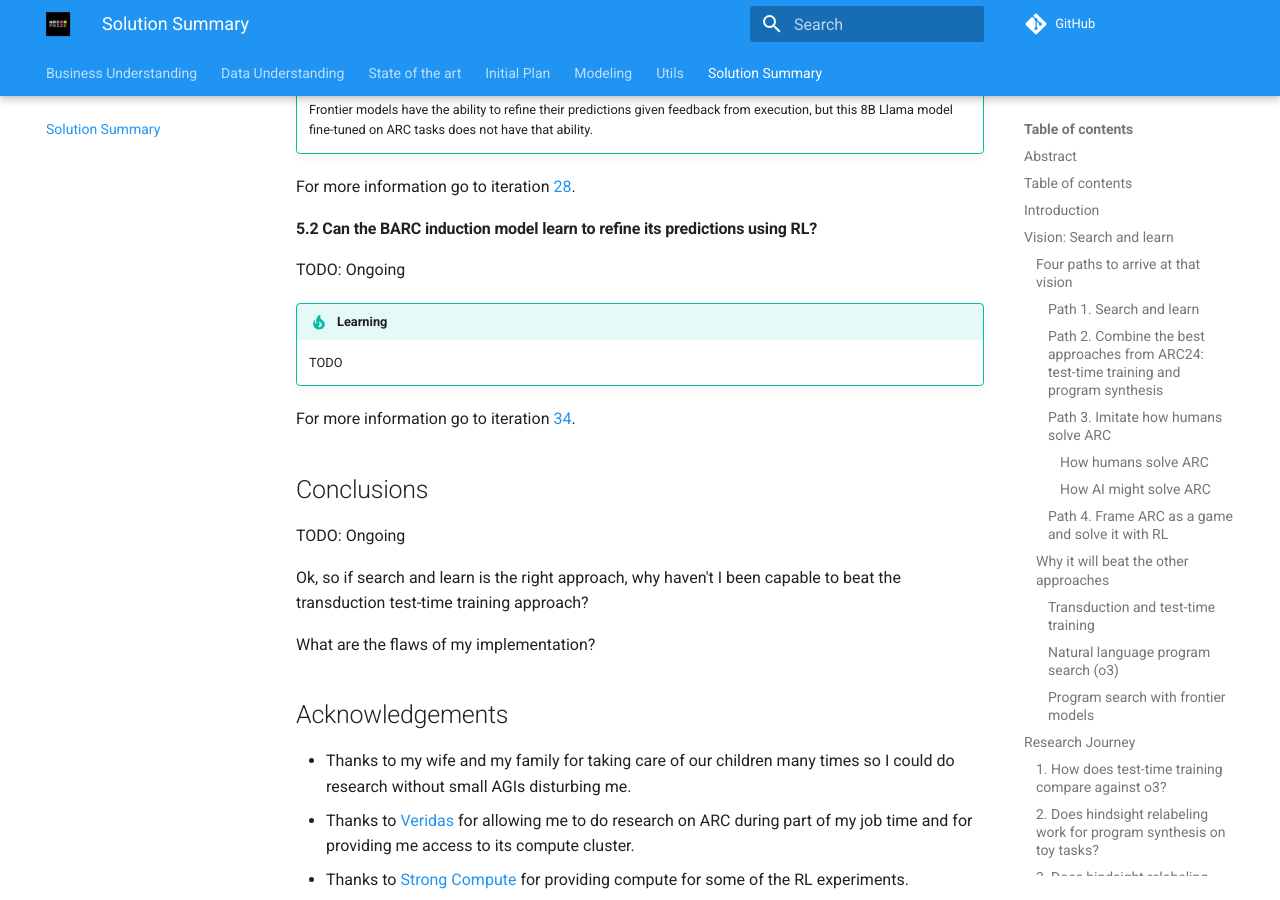
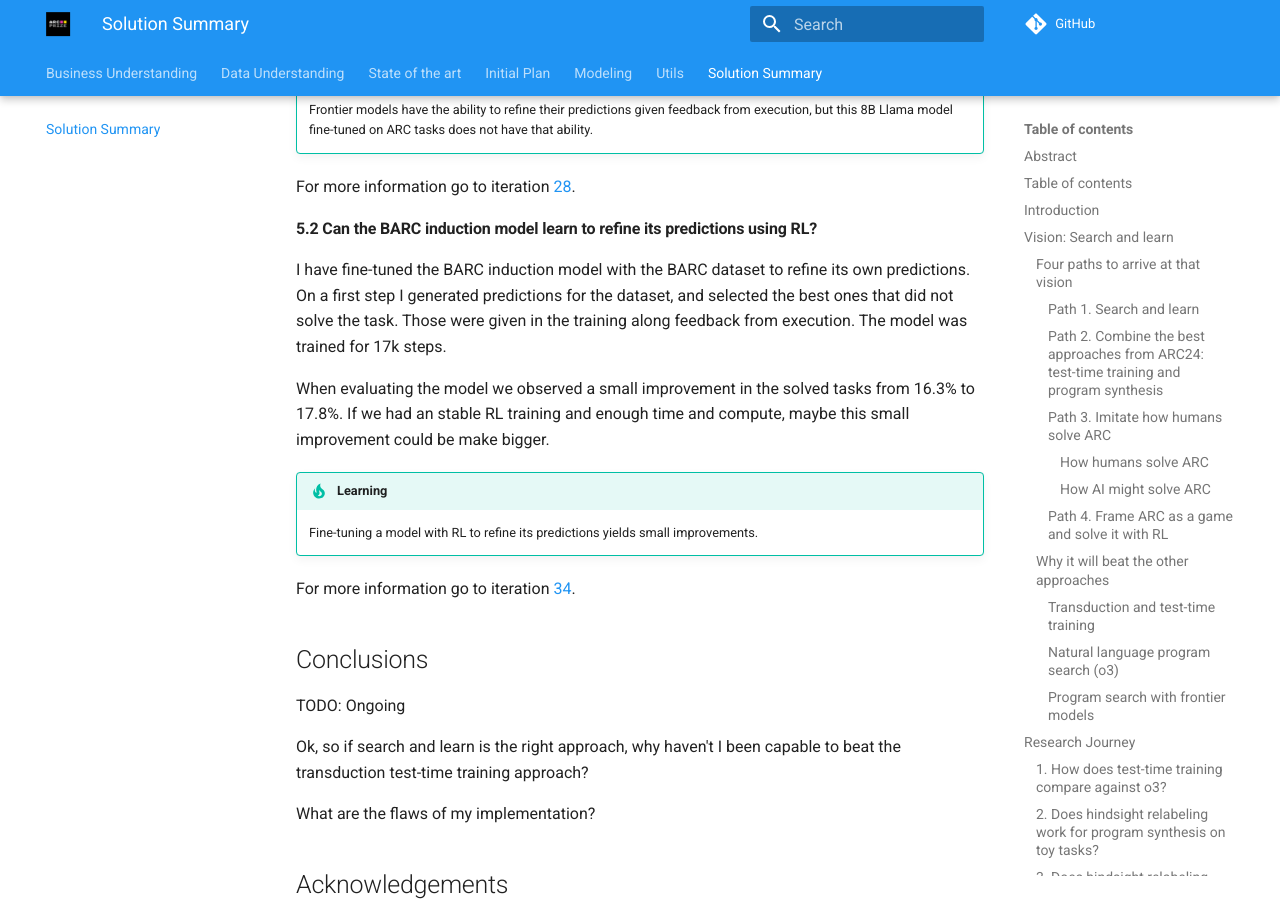
Before and after one commit to ironbar/arc25, an MkDocs documentation site: the page built from docs/05_Solution_Summary.md, in a window 1280 px wide and 900 px high, scrolled down 16750 px. Built offline with MkDocs 1.6.1 and Material for MkDocs 9.7.7, drawn with Linux system fonts in a browser that asks for light colours; comment, search, counter and statistics services are not loaded.

Commit message:
filled section 5.2

```diff
--- a/docs/05_Solution_Summary.md
+++ b/docs/05_Solution_Summary.md
@@ -591,11 +591,15 @@ For more information go to iteration [28](modeling/Iteration_28_refine_predictio
 
 #### 5.2 Can the BARC induction model learn to refine its predictions using RL?
 
-TODO: Ongoing
+I have fine-tuned the BARC induction model with the BARC dataset to refine its own predictions. On a first
+step I generated predictions for the dataset, and selected the best ones that did not solve the task. Those
+were given in the training along feedback from execution. The model was trained for 17k steps.
+
+When evaluating the model we observed a small improvement in the solved tasks from 16.3% to 17.8%. If we had an stable RL training and enough time and compute, maybe this small improvement could be make bigger.
 
 !!! tip "Learning"
 
-    TODO
+    Fine-tuning a model with RL to refine its predictions yields small improvements.
 
 For more information go to iteration [34](modeling/Iteration_34_multi-turn_rl.md).
 
```
